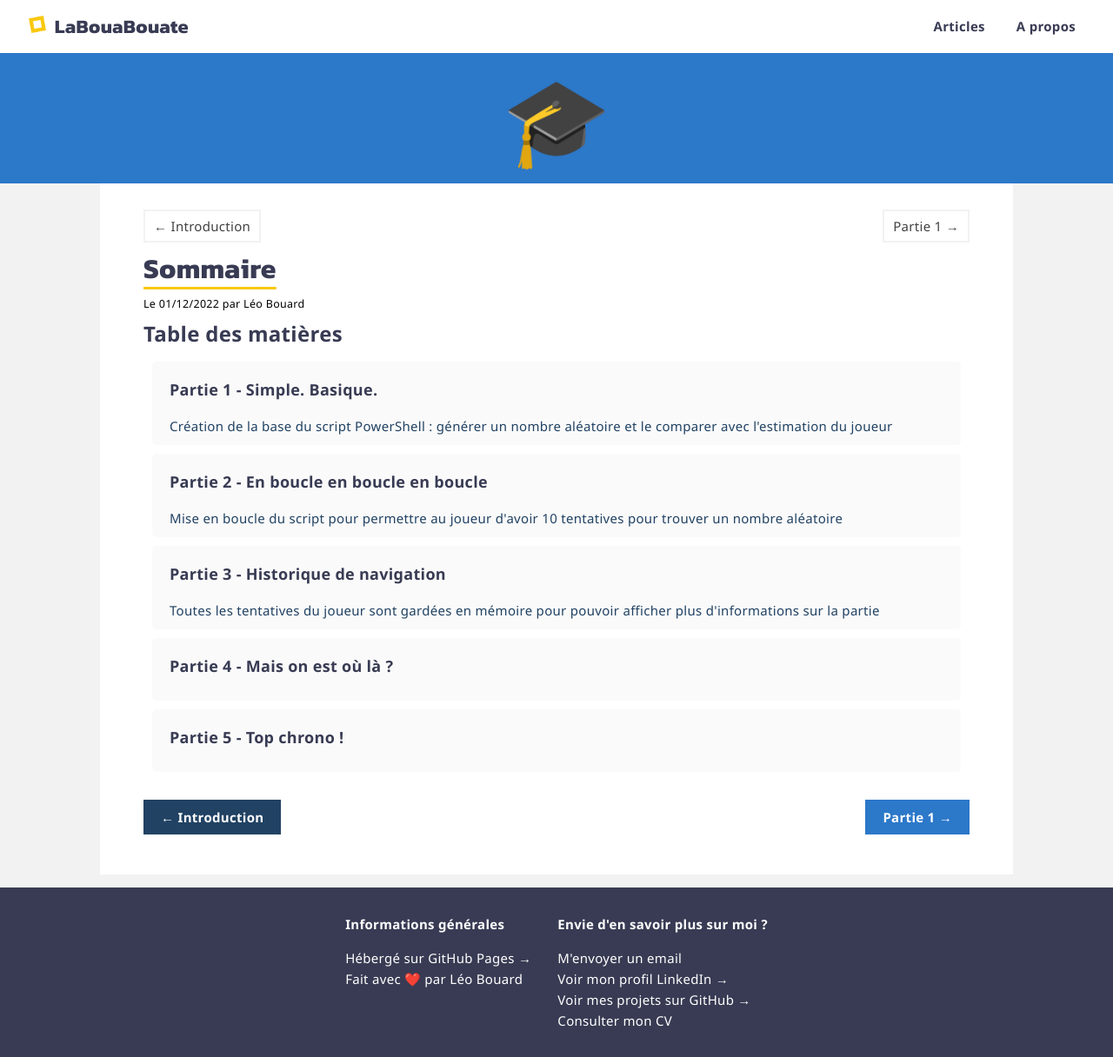
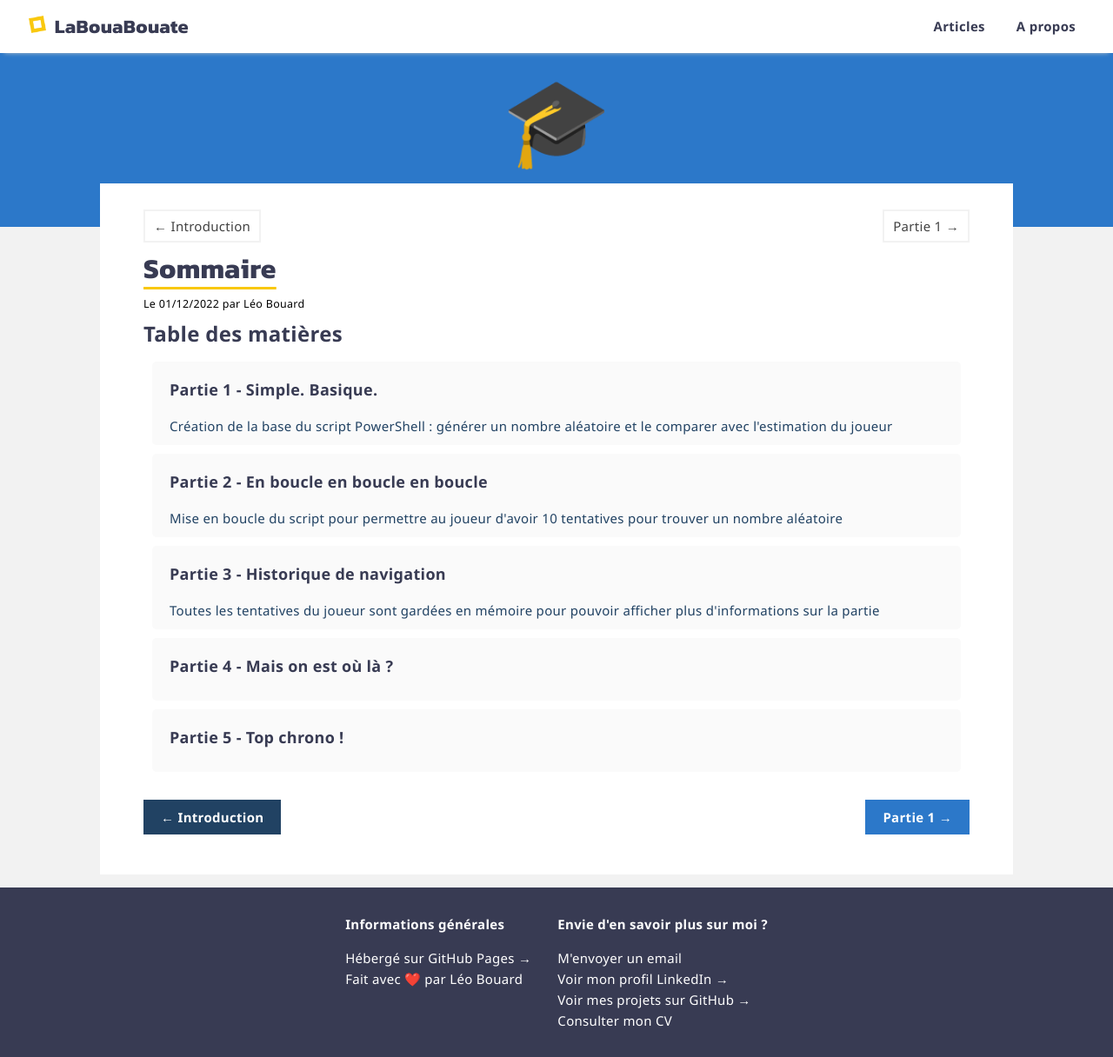
Before and after one commit to leobouard/leobouard.github.io, a Jekyll site: the page built from _posts/2022-12-01-cours-pratique-powershell-sommaire.md, in a window 1280 px wide. Shown: the whole page at 87% size. Built offline with Jekyll 4.4.1, drawn with Linux system fonts in a browser that asks for light colours; some web fonts are replaced.

Commit message:
Modification banière

```diff
--- a/assets/css/posts.scss
+++ b/assets/css/posts.scss
@@ -67,15 +67,16 @@ article:hover {
 }
 
 .postBanner {
-    margin: -15px -50px 0px -50px;
+    margin-top: -15px;
     position: relative;
-    height: 150px;
+    height: 200px;
     line-height: 150px;
     display: flex;
     justify-content: center;
     user-select: none;
     font-size: 100px;
     background: #2c78c9;
+    z-index: -1;
 }
 
 .information {
--- a/assets/css/style.scss
+++ b/assets/css/style.scss
@@ -79,6 +79,7 @@ section {
     padding-left: 50px;
     padding-right: 50px;
     margin: auto;
+    margin-top: -50px;
     max-width: 950px;
     overflow: hidden;
 
```
